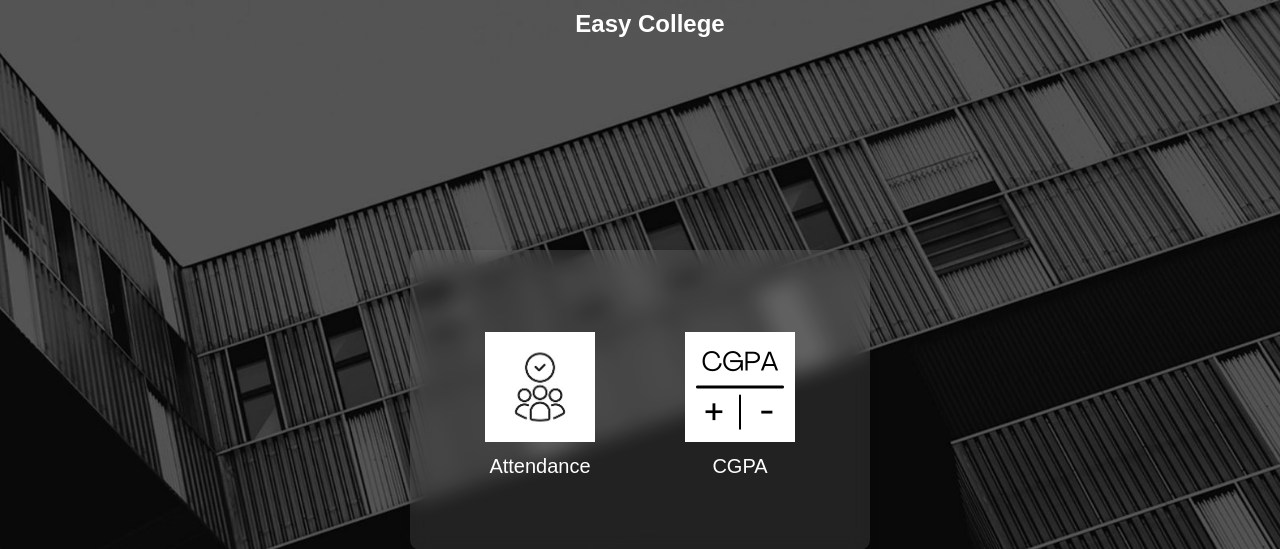
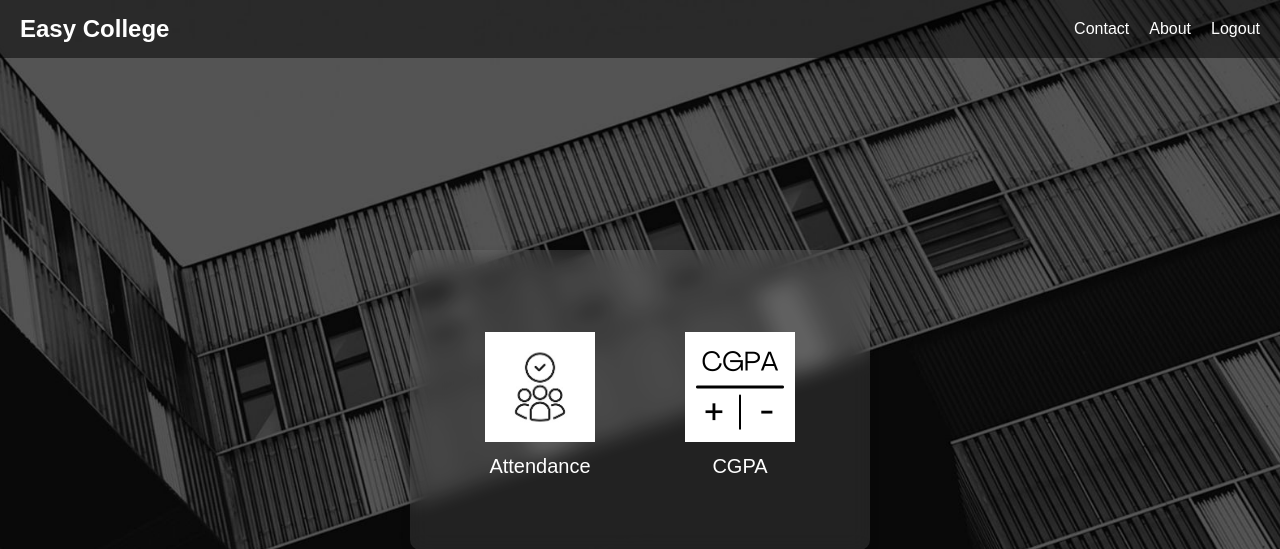
Before and after one commit to ashwathhhhh/Easy-College, a Flask app: page /pages in a window 1280 px wide. Shown: the top 549 px of the page. Run offline with Flask 3, Linux system fonts and the light colour scheme; parts of the project's set-up code (start-up, migrations or seed data) failed here and were passed over.

Commit message:
finished up entire navbar and routing except contact us

```diff
--- a/templates/pages.html
+++ b/templates/pages.html
@@ -6,22 +6,7 @@
 <title>Pages</title>
 <style>
     /* Navbar styles */
-    .navbar {
-        background-color: transparent;
-        padding: 10px;
-        text-align: center;
-        width: 100%; /* Full width */
-        position: fixed; /* Fixed position */
-        top: 0; /* Stick to the top */
-        left: 0; /* Align to the left */
-        z-index: 1000; /* Ensure it is above other content */
-    }
 
-    .navbar h1 {
-        color: white;
-        margin: 0;
-        font-size: 24px;
-    }
     body, html {
         margin: 0;
         padding: 0;
@@ -108,13 +93,58 @@
     footer .developer a:hover {
         text-decoration: underline;
     }
+    .navbar {
+        background-color: rgba(0, 0, 0, 0.5);
+        padding: 15px 20px;
+        display: flex;
+        justify-content: space-between;
+        align-items: center;
+        position: fixed;
+        top: 0;
+        left: 0;
+        right: 0;
+        z-index: 1000;
+    }
+
+    .navbar h1 {
+        color: white;
+        margin: 0;
+        font-size: 24px;
+    }
+
+    .navbar-links {
+        display: flex;
+    }
+
+    .navbar-links a {
+        color: white;
+        text-decoration: none;
+        margin-left: 20px;
+        font-size: 16px;
+    }
+
+    .navbar-links a:hover {
+        text-decoration: underline;
+    }
+    .easy {
+        font-size: 24px;
+        color: white;
+        text-decoration: none;
+        font-weight: bold;
+    }
 </style>
 </head>
 <body>
+    <nav class="navbar">
+        <a href="{{ url_for('pages') }}" class="easy">Easy College</a>
+        <div class="navbar-links">
+            <a href="#">Contact</a>
+            <a href="{{ url_for('about') }}" class="btn btn-secondary">About</a>
+            <a href="{{ url_for('login') }}" class="btn btn-secondary">Logout</a>
+
+        </div>
+    </nav>
     <div class="container">
-        <div class="navbar">
-            <h1>Easy College</h1>
-        </div>
         <form action="#" method="POST">
         <div class="options">
             <button class="button">
```
Also changed, not shown: templates/about.html (+17 -9 lines), templates/attendance.html (+48 -26 lines), templates/login.html (+9 -1 lines).
